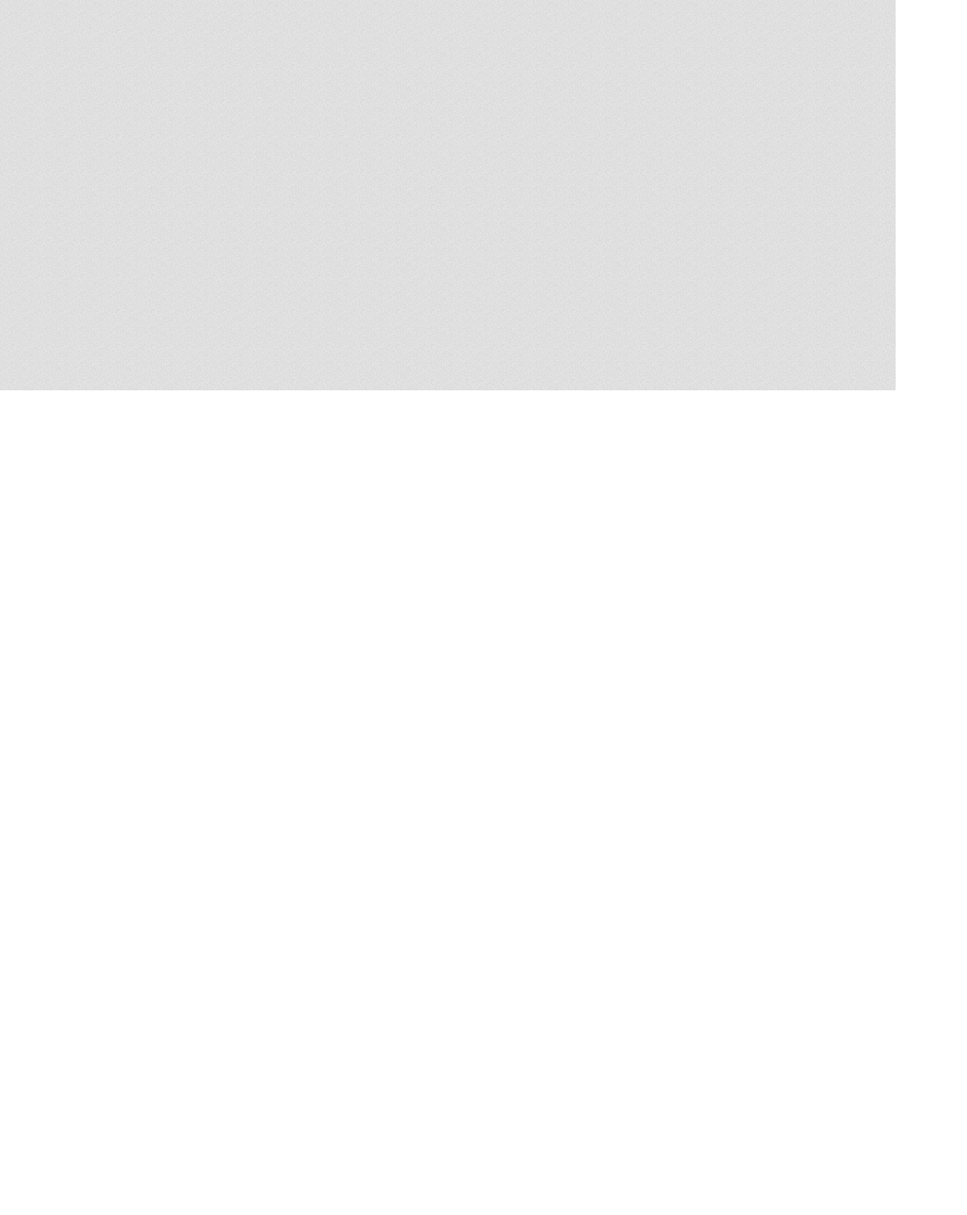
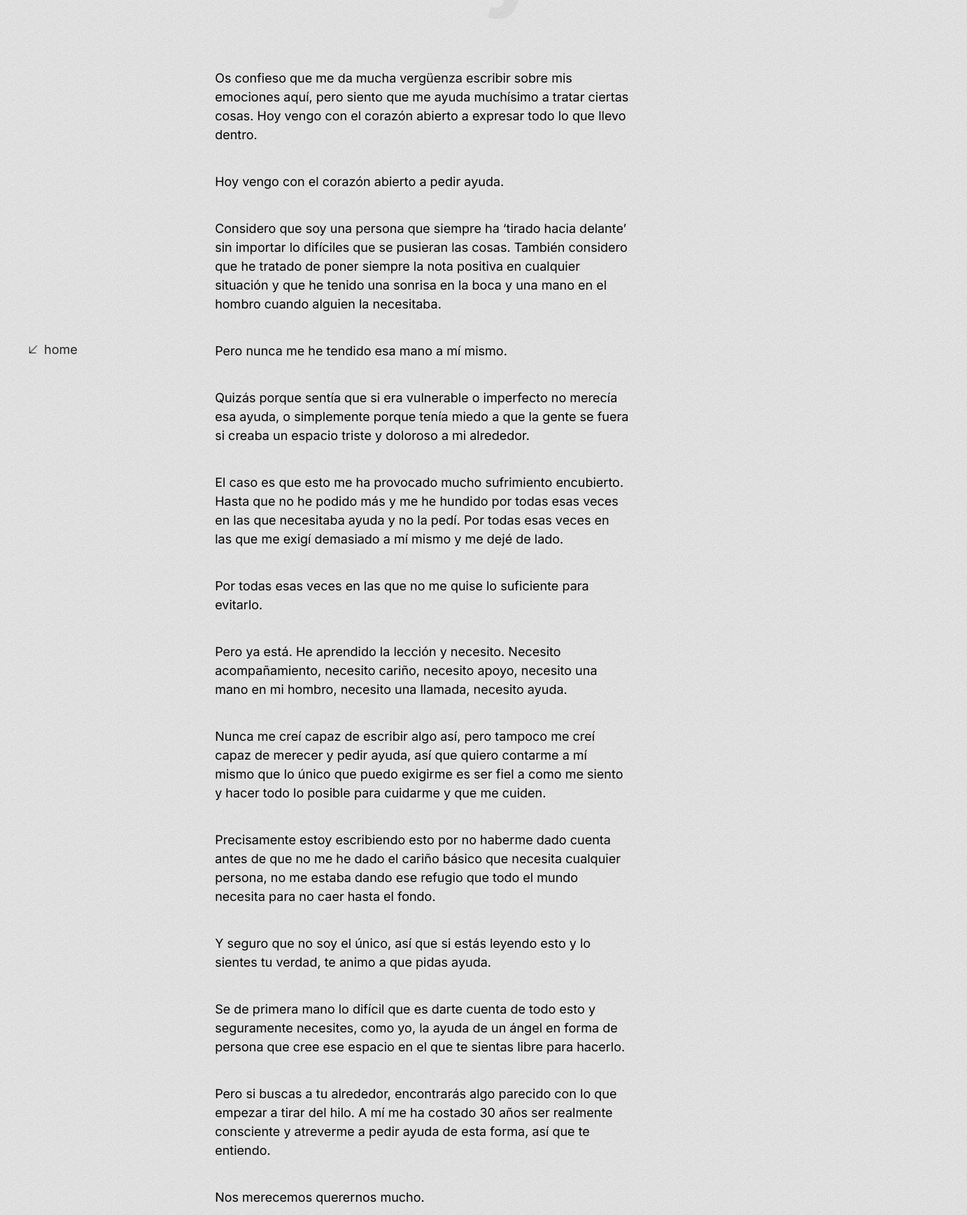
Before and after one commit to vicentegarcya/vicentegarcya-web, a React (Create React App) app: page /bitacora/7 in a window 1280 px wide. Before the commit this address had no page. Shown: the part 242-1979 px from the top of the page at 70% size, 1382 px wide, since content can reach past the window. Before the commit the page ends 800 px from the top, so only its background shows below. Built offline with nearby package versions, Linux system fonts and the light colour scheme.

Commit message:
add post7

```diff
--- a/src/App.js
+++ b/src/App.js
@@ -8,6 +8,7 @@ import Post3 from './posts/Post3';
 import Post4 from './posts/Post4';
 import Post5 from './posts/Post5';
 import Post6 from './posts/Post6';
+import Post7 from './posts/Post7';
 
 function App() {
   return (
@@ -21,6 +22,7 @@ function App() {
           <Route path="/bitacora/4" element={<Post4 />} />
           <Route path="/bitacora/5" element={<Post5 />} />
           <Route path="/bitacora/6" element={<Post6 />} />
+          <Route path="/bitacora/7" element={<Post7 />} />
         </Routes>
     </div>
   );
--- a/src/Bitacora.js
+++ b/src/Bitacora.js
@@ -32,6 +32,10 @@ function Bitacora() {
           <p>[06] Perros Verdes</p>
           <img alt="arrow" src={arrowLink}></img>
         </Link>
+        <Link className="post" to={"/bitacora/7"}>
+          <p>[07] Pedir Ayuda</p>
+          <img alt="arrow" src={arrowLink}></img>
+        </Link>
       </section>
       <BackHome />
     </div>
--- /dev/null
+++ b/src/posts/Post7.js
@@ -0,0 +1,107 @@
+import "../posts/postPage.css";
+import BackHome from "../components/BackHome/BackHome";
+import ProgressBar from "../components/ProgressBar/ProgressBar";
+
+import { useState, useEffect } from "react";
+
+function Post7() {
+  const [scrollTop, setScrollTop] = useState(0);
+
+  const onScroll = () => {
+    // This will calculate how many pixels the page is vertically
+    const winScroll = document.documentElement.scrollTop;
+    // This is responsible for subtracticing the total height of the page - where the users page is scrolled to
+    const height =
+      document.documentElement.scrollHeight -
+      document.documentElement.clientHeight;
+
+    // This will calculate the final total of the percentage of how much the user has scrolled.
+    const scrolled = (winScroll / height) * 100;
+
+    setScrollTop(scrolled);
+  };
+
+  useEffect(() => {
+    // Fires when the document view has been scrolled
+    window.addEventListener("scroll", onScroll);
+
+    //
+    return () => window.removeEventListener("scroll", onScroll);
+  }, []);
+
+  return (
+    <div className="postPage">
+      <ProgressBar progress={scrollTop} />
+      <h1 className="title">Pedir Ayuda</h1>
+      <section progress={scrollTop} className={"content"}>
+        <p>
+          Os confieso que me da mucha vergüenza escribir sobre mis emociones
+          aquí, pero siento que me ayuda muchísimo a tratar ciertas cosas. Hoy
+          vengo con el corazón abierto a expresar todo lo que llevo dentro.
+        </p>
+        <p>Hoy vengo con el corazón abierto a pedir ayuda.</p>
+        <p>
+          Considero que soy una persona que siempre ha ‘tirado hacia delante’
+          sin importar lo difíciles que se pusieran las cosas. También considero
+          que he tratado de poner siempre la nota positiva en cualquier
+          situación y que he tenido una sonrisa en la boca y una mano en el
+          hombro cuando alguien la necesitaba.
+        </p>
+        <p>Pero nunca me he tendido esa mano a mí mismo.</p>
+        <p>
+          Quizás porque sentía que si era vulnerable o imperfecto no merecía esa
+          ayuda, o simplemente porque tenía miedo a que la gente se fuera si
+          creaba un espacio triste y doloroso a mi alrededor.
+        </p>
+        <p>
+          El caso es que esto me ha provocado mucho sufrimiento encubierto.
+          Hasta que no he podido más y me he hundido por todas esas veces en las
+          que necesitaba ayuda y no la pedí. Por todas esas veces en las que me
+          exigí demasiado a mí mismo y me dejé de lado.
+        </p>
+        <p>
+          Por todas esas veces en las que no me quise lo suficiente para
+          evitarlo.
+        </p>
+        <p>
+          Pero ya está. He aprendido la lección y necesito. Necesito
+          acompañamiento, necesito cariño, necesito apoyo, necesito una mano en
+          mi hombro, necesito una llamada, necesito ayuda.
+        </p>
+        <p>
+          Nunca me creí capaz de escribir algo así, pero tampoco me creí capaz
+          de merecer y pedir ayuda, así que quiero contarme a mí mismo que lo
+          único que puedo exigirme es ser fiel a como me siento y hacer todo lo
+          posible para cuidarme y que me cuiden.
+        </p>
+        <p>
+          Precisamente estoy escribiendo esto por no haberme dado cuenta antes
+          de que no me he dado el cariño básico que necesita cualquier persona,
+          no me estaba dando ese refugio que todo el mundo necesita para no caer
+          hasta el fondo.
+        </p>
+        <p>
+          Y seguro que no soy el único, así que si estás leyendo esto y lo
+          sientes tu verdad, te animo a que pidas ayuda.
+        </p>
+        <p>
+          Se de primera mano lo difícil que es darte cuenta de todo esto y
+          seguramente necesites, como yo, la ayuda de un ángel en forma de
+          persona que cree ese espacio en el que te sientas libre para hacerlo.
+        </p>
+        <p>
+          Pero si buscas a tu alrededor, encontrarás algo parecido con lo que
+          empezar a tirar del hilo. A mí me ha costado 30 años ser realmente
+          consciente y atreverme a pedir ayuda de esta forma, así que te
+          entiendo.
+        </p>
+        <p>Nos merecemos querernos mucho.</p>
+        <p>Nos merecemos cuidarnos mucho.</p>
+        <p>Nos merecemos pedir ayuda.</p>
+      </section>
+      <BackHome />
+    </div>
+  );
+}
+
+export default Post7;
```
